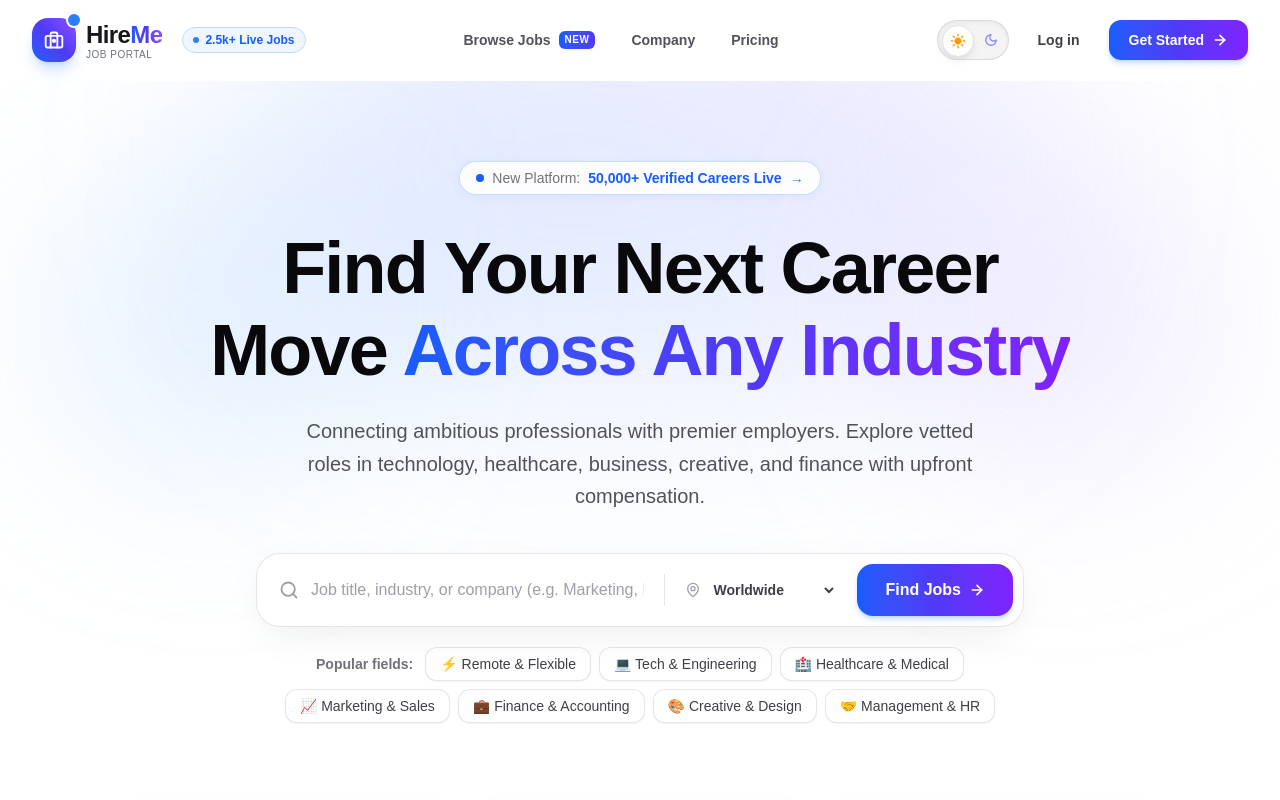
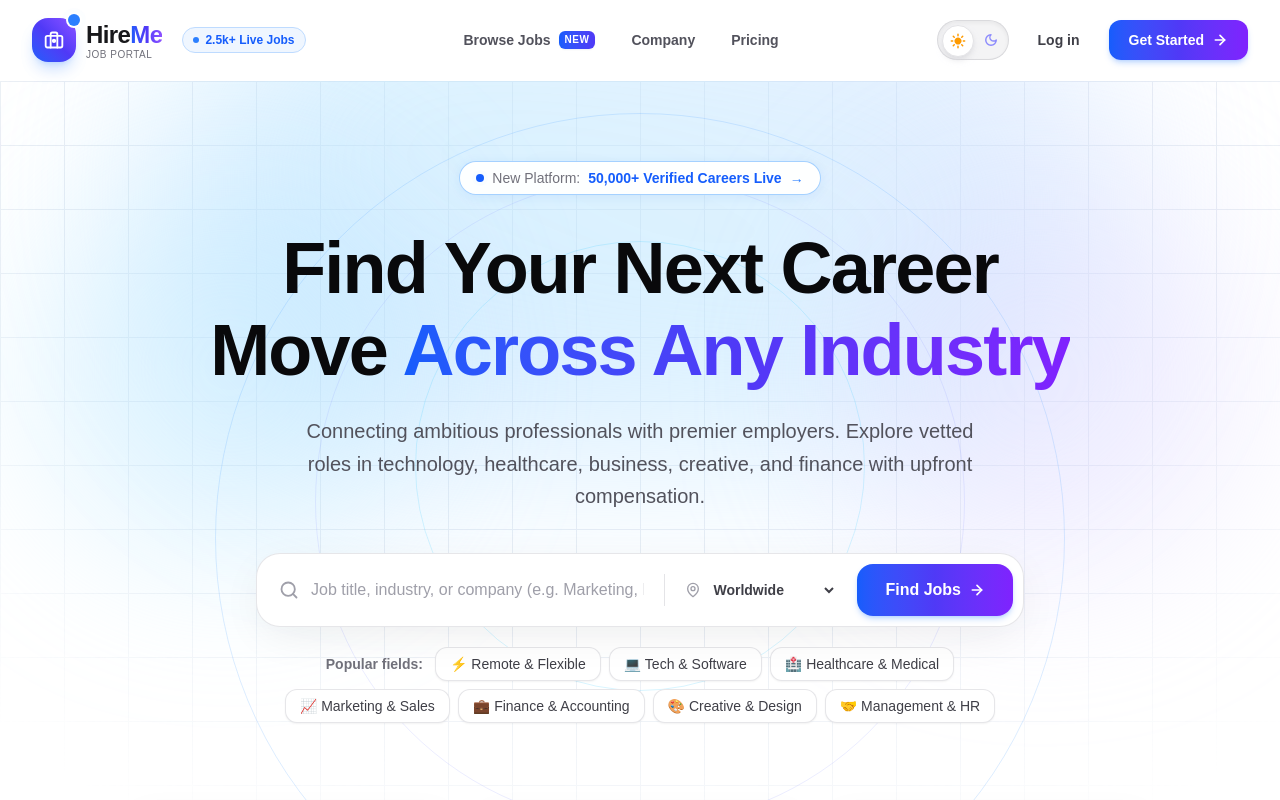
Before and after one commit to raiyan-noob/HireMe, a Next.js app in the folder app/: page / in a window 1280 px wide. Shown: the top 800 px of the page. Built offline with nearby package versions, Linux system fonts and the light colour scheme.

Commit message:
style(hero): Add dedicated distinct background designs for light and dark modes with architectural grids, neon auroras, and orbital rings

```diff
--- a/app/src/app/components/Hero.jsx
+++ b/app/src/app/components/Hero.jsx
@@ -5,7 +5,7 @@ import React, { useState } from "react";
 // Categorized filter chips spanning diverse industries
 const categoryChips = [
   { label: "⚡ Remote & Flexible", query: "Remote" },
-  { label: "💻 Tech & Engineering", query: "Engineering" },
+  { label: "💻 Tech & Software", query: "Software" },
   { label: "🏥 Healthcare & Medical", query: "Healthcare" },
   { label: "📈 Marketing & Sales", query: "Marketing" },
   { label: "💼 Finance & Accounting", query: "Finance" },
@@ -247,29 +247,58 @@ const Hero = () => {
       onMouseLeave={() => setIsHovered(false)}
       className="relative overflow-hidden pt-12 pb-20 lg:pt-20 lg:pb-28 transition-colors"
     >
-      {/* 1. Luminous Atmospheric Background Gradients (Stunning in both Light & Dark modes) */}
-      <div className="absolute top-0 left-1/2 -translate-x-1/2 w-full max-w-7xl h-[600px] pointer-events-none -z-10 overflow-hidden">
-        {/* Top vibrant wash */}
-        <div className="absolute -top-36 left-1/2 -translate-x-1/2 w-[750px] h-[450px] bg-gradient-to-tr from-blue-400/25 via-indigo-300/25 to-violet-400/20 dark:from-blue-600/15 dark:via-indigo-600/15 dark:to-purple-700/10 rounded-full blur-[110px]" />
-        {/* Left sky accent */}
-        <div className="absolute top-20 left-12 w-[320px] h-[320px] bg-blue-300/20 dark:bg-blue-600/10 rounded-full blur-[90px]" />
-        {/* Right violet accent */}
-        <div className="absolute top-16 right-12 w-[340px] h-[340px] bg-violet-300/20 dark:bg-purple-600/10 rounded-full blur-[90px]" />
+      {/* ======================================================== */}
+      {/* 1. LIGHT MODE BACKGROUND DESIGN (Crisp, Architectural, Fresh) */}
+      {/* ======================================================== */}
+      <div className="dark:hidden absolute inset-0 -z-10 pointer-events-none overflow-hidden">
+        {/* Soft architectural grid with radial feathering */}
+        <div className="absolute inset-0 bg-[linear-gradient(to_right,#e2e8f0_1px,transparent_1px),linear-gradient(to_bottom,#e2e8f0_1px,transparent_1px)] bg-[size:4rem_4rem] [mask-image:radial-gradient(ellipse_75%_65%_at_50%_0%,#000_65%,transparent_100%)] opacity-70" />
+
+        {/* Luminous, cheerful sky-blue & indigo sunrise wash */}
+        <div className="absolute -top-36 left-1/2 -translate-x-1/2 w-[950px] h-[520px] bg-gradient-to-tr from-blue-300/40 via-sky-200/50 to-indigo-200/40 rounded-full blur-[90px]" />
+        <div className="absolute top-24 left-10 w-[380px] h-[380px] bg-sky-200/45 rounded-full blur-[80px]" />
+        <div className="absolute top-24 right-10 w-[400px] h-[400px] bg-violet-200/40 rounded-full blur-[80px]" />
+
+        {/* Elegant geometric concentric ring accents for structure */}
+        <div className="absolute top-8 left-1/2 -translate-x-1/2 w-[850px] h-[850px] rounded-full border border-blue-400/20 pointer-events-none" />
+        <div className="absolute top-24 left-1/2 -translate-x-1/2 w-[650px] h-[650px] rounded-full border border-indigo-400/15 pointer-events-none" />
+        <div className="absolute top-40 left-1/2 -translate-x-1/2 w-[450px] h-[450px] rounded-full border border-sky-400/15 pointer-events-none" />
       </div>
 
-      {/* 2. Interactive Spotlight on Desktop Hover */}
+      {/* ======================================================== */}
+      {/* 2. DARK MODE BACKGROUND DESIGN (Deep Cyber Obsidian & Neon Aurora) */}
+      {/* ======================================================== */}
+      <div className="hidden dark:block absolute inset-0 -z-10 pointer-events-none overflow-hidden">
+        {/* Deep tech grid with subtle ambient brightness */}
+        <div className="absolute inset-0 bg-[linear-gradient(to_right,#27272a_1px,transparent_1px),linear-gradient(to_bottom,#27272a_1px,transparent_1px)] bg-[size:3.5rem_3.5rem] [mask-image:radial-gradient(ellipse_80%_60%_at_50%_0%,#000_70%,transparent_100%)] opacity-40" />
+
+        {/* Deep electric nebula glow */}
+        <div className="absolute -top-44 left-1/2 -translate-x-1/2 w-[900px] h-[500px] bg-gradient-to-r from-blue-600/30 via-indigo-600/35 to-violet-600/30 rounded-full blur-[130px]" />
+        <div className="absolute top-12 left-1/4 w-[420px] h-[380px] bg-cyan-500/15 rounded-full blur-[100px]" />
+        <div className="absolute top-12 right-1/4 w-[420px] h-[380px] bg-fuchsia-600/15 rounded-full blur-[100px]" />
+
+        {/* Cyber glowing orbital rings */}
+        <div className="absolute top-8 left-1/2 -translate-x-1/2 w-[850px] h-[850px] rounded-full border border-blue-500/20 pointer-events-none" />
+        <div className="absolute top-28 left-1/2 -translate-x-1/2 w-[650px] h-[650px] rounded-full border border-indigo-500/25 pointer-events-none" />
+        <div className="absolute top-48 left-1/2 -translate-x-1/2 w-[450px] h-[450px] rounded-full border border-violet-500/20 pointer-events-none" />
+
+        {/* Top laser beam highlight */}
+        <div className="absolute top-0 left-1/2 -translate-x-1/2 w-3/4 max-w-4xl h-[1px] bg-gradient-to-r from-transparent via-blue-500/60 to-transparent" />
+      </div>
+
+      {/* 3. Interactive Mouse Spotlight (Elevates desktop engagement) */}
       {isHovered && (
         <div
           className="pointer-events-none absolute inset-0 -z-10 transition-opacity duration-300 hidden sm:block"
           style={{
-            background: `radial-gradient(650px circle at ${mousePos.x}px ${mousePos.y}px, rgba(59, 130, 246, 0.07), transparent 45%)`,
+            background: `radial-gradient(650px circle at ${mousePos.x}px ${mousePos.y}px, rgba(59, 130, 246, 0.08), transparent 45%)`,
           }}
         />
       )}
 
       <div className="max-w-6xl mx-auto px-4 sm:px-6 lg:px-8 text-center">
         {/* Announcement Pill Badge */}
-        <div className="inline-flex items-center gap-2 px-4 py-1.5 rounded-full text-xs sm:text-sm font-semibold mb-8 border border-blue-200/90 dark:border-zinc-800 bg-white/90 dark:bg-zinc-900/80 shadow-[0_2px_10px_rgba(37,99,235,0.06)] dark:shadow-none text-zinc-800 dark:text-zinc-200 backdrop-blur-md hover:border-blue-500/50 hover:shadow-md transition-all duration-300 cursor-default">
+        <div className="inline-flex items-center gap-2 px-4 py-1.5 rounded-full text-xs sm:text-sm font-semibold mb-8 border border-blue-300/80 dark:border-zinc-800 bg-white/95 dark:bg-zinc-900/80 shadow-[0_2px_12px_rgba(37,99,235,0.08)] dark:shadow-none text-zinc-800 dark:text-zinc-200 backdrop-blur-md hover:border-blue-500/60 hover:shadow-md transition-all duration-300 cursor-default">
           <span className="flex h-2 w-2 relative">
             <span className="animate-ping absolute inline-flex h-full w-full rounded-full bg-blue-500 opacity-75"></span>
             <span className="relative inline-flex rounded-full h-2 w-2 bg-blue-600"></span>
@@ -297,9 +326,9 @@ const Hero = () => {
           roles in technology, healthcare, business, creative, and finance with upfront compensation.
         </p>
 
-        {/* Crisp, High-Contrast Search Capsule (Designed for light & dark perfection) */}
+        {/* Crisp, High-Contrast Search Capsule */}
         <div className="mt-10 max-w-3xl mx-auto">
-          <div className="group relative p-2 sm:p-2.5 rounded-2xl sm:rounded-3xl bg-white dark:bg-zinc-900/95 border border-zinc-200/90 dark:border-zinc-800 shadow-[0_12px_40px_-8px_rgba(0,0,0,0.08)] dark:shadow-2xl dark:shadow-black/70 backdrop-blur-xl transition-all duration-300 focus-within:border-blue-600 dark:focus-within:border-blue-500 focus-within:ring-4 focus-within:ring-blue-500/10 dark:focus-within:ring-blue-500/20">
+          <div className="group relative p-2 sm:p-2.5 rounded-2xl sm:rounded-3xl bg-white dark:bg-zinc-900/95 border border-zinc-200/90 dark:border-zinc-800 shadow-[0_12px_45px_-8px_rgba(0,0,0,0.08)] dark:shadow-2xl dark:shadow-black/70 backdrop-blur-xl transition-all duration-300 focus-within:border-blue-600 dark:focus-within:border-blue-500 focus-within:ring-4 focus-within:ring-blue-500/10 dark:focus-within:ring-blue-500/20">
             <div className="flex flex-col sm:flex-row items-stretch sm:items-center gap-2">
 
               {/* Role / Industry / Keyword Input */}
@@ -431,7 +460,7 @@ const Hero = () => {
             >
               <div>
                 <div className="flex items-center justify-between mb-5">
-                  <div className="w-12 h-12 rounded-2xl bg-blue-50/80 dark:bg-zinc-800/80 border border-blue-100 dark:border-zinc-700/60 flex items-center justify-center group-hover:scale-110 group-hover:bg-blue-100/70 dark:group-hover:bg-blue-950/40 transition-all duration-300">
+                  <div className="w-12 h-12 rounded-2xl bg-blue-50/90 dark:bg-zinc-800/80 border border-blue-100 dark:border-zinc-700/60 flex items-center justify-center group-hover:scale-110 group-hover:bg-blue-100/80 dark:group-hover:bg-blue-950/40 transition-all duration-300">
                     {card.icon}
                   </div>
                   <span className="text-[11px] font-bold tracking-wider uppercase px-2.5 py-1 rounded-full bg-zinc-100 dark:bg-zinc-800 text-zinc-600 dark:text-zinc-300 group-hover:bg-blue-500/10 group-hover:text-blue-600 dark:group-hover:text-blue-400 transition-colors">
```
